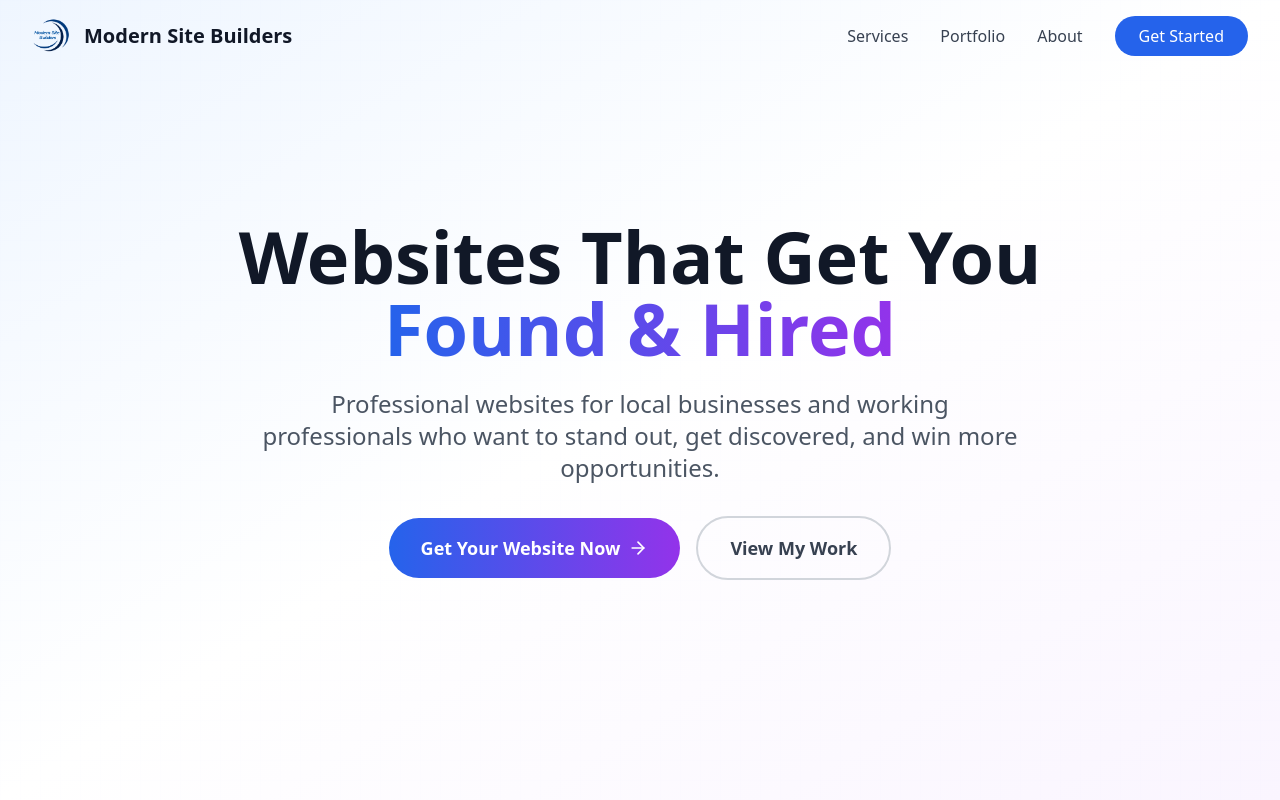
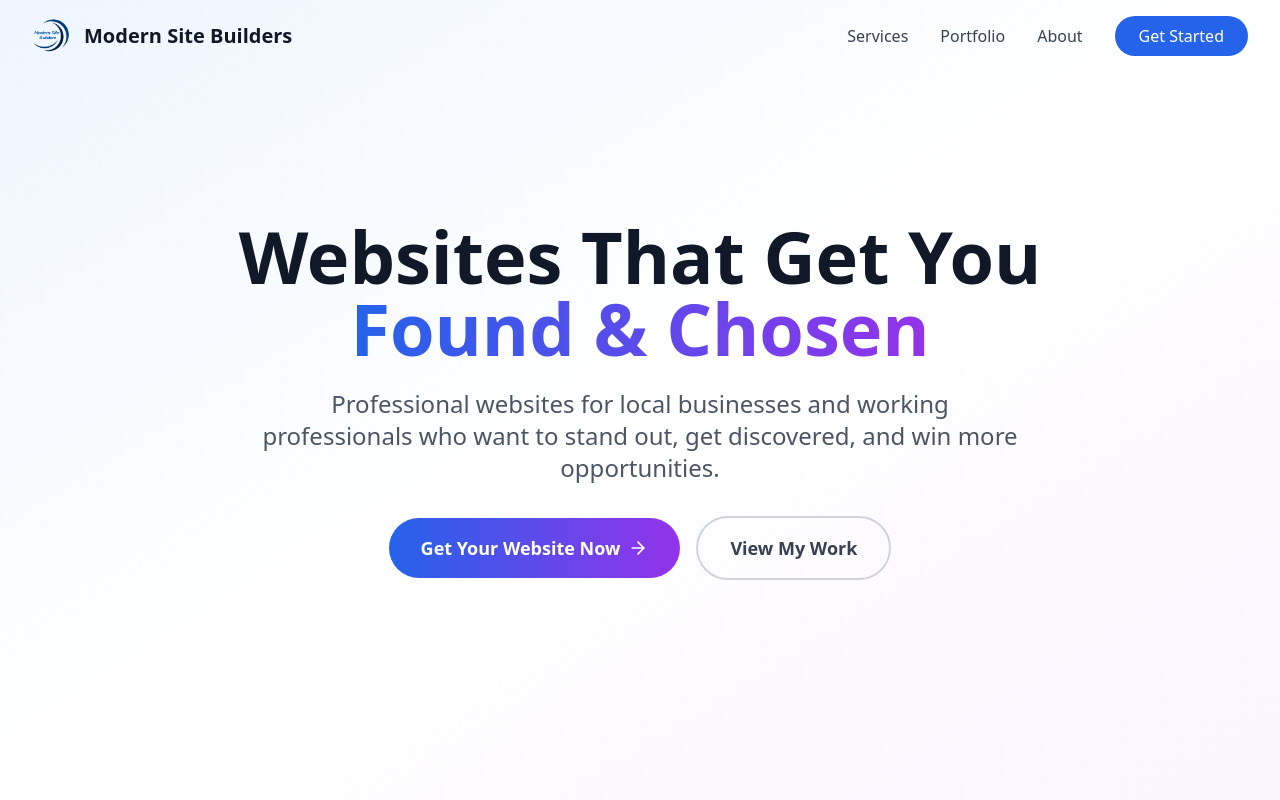
Before and after one commit to modernsitebuilders/modern-site-builders, a Next.js app: page / in a window 1280 px wide. Shown: the top 800 px of the page. Built offline with nearby package versions, Linux system fonts and the light colour scheme.

Commit message:
Fix hero text - change to Found & Chosen

```diff
--- a/components/ModernSiteBuilders.js
+++ b/components/ModernSiteBuilders.js
@@ -98,7 +98,7 @@
           <div className="max-w-4xl mx-auto">
             <h1 className="text-5xl md:text-7xl font-bold text-gray-900 mb-6 leading-tight">
               Websites That Get You
-              <span className="bg-gradient-to-r from-blue-600 to-purple-600 bg-clip-text text-transparent"> Found & Hired</span>
+              <span className="bg-gradient-to-r from-blue-600 to-purple-600 bg-clip-text text-transparent"> Found & Chosen</span>
             </h1>
             <p className="text-xl md:text-2xl text-gray-600 mb-8 max-w-3xl mx-auto">
               Professional websites for local businesses and working professionals who want to stand out, get discovered, and win more opportunities.
```
